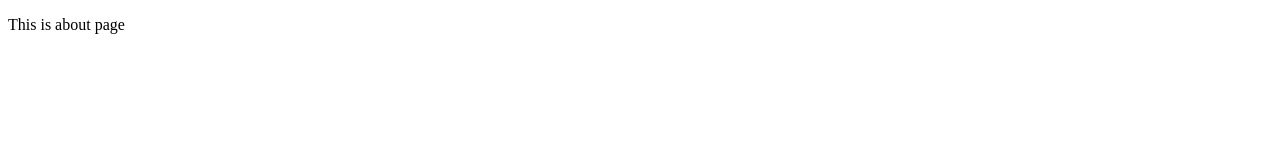
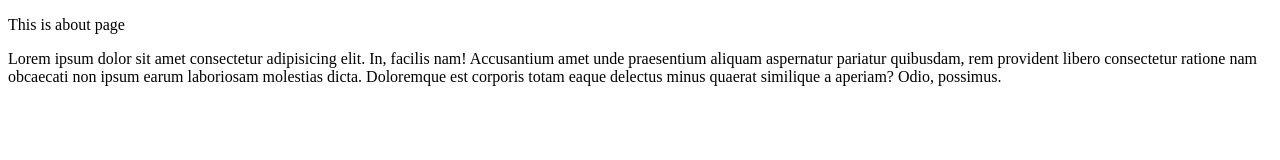
Before and after one commit to Devraj02-sys/Git-repo-for-beginner, a plain HTML site: page about.html in a window 1280 px wide. Drawn offline with Linux system fonts and the light colour scheme.

Commit message:
Updating about HTML

```diff
--- a/about.html
+++ b/about.html
@@ -7,5 +7,6 @@
 </head>
 <body>
     <p>This is about page</p>
+    <p>Lorem ipsum dolor sit amet consectetur adipisicing elit. In, facilis nam! Accusantium amet unde praesentium aliquam aspernatur pariatur quibusdam, rem provident libero consectetur ratione nam obcaecati non ipsum earum laboriosam molestias dicta. Doloremque est corporis totam eaque delectus minus quaerat similique a aperiam? Odio, possimus.</p>
 </body>
 </html>
```
